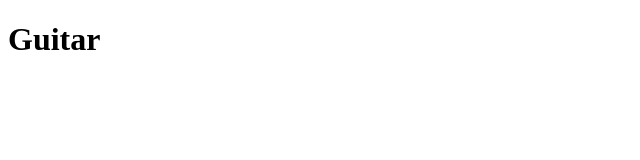
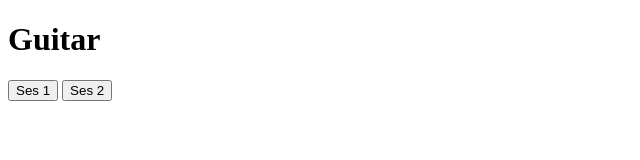
Before and after one commit to batuhan6/music, a plain HTML site: page index.html in a window 1280 px wide. Shown: the whole page, without its empty margins (0-640 px from the left). Drawn offline with Linux system fonts and the light colour scheme.

Commit message:
Update index.html
voice buttons added

```diff
--- a/index.html
+++ b/index.html
@@ -7,5 +7,8 @@
 </head>
 <body>
     <h1>Guitar</h1>
+    <button onclick="playAudio('ses1.mp3')">Ses 1</button>
+    <button onclick="playAudio('ses2.mp3')">Ses 2</button>
+
 </body>
 </html>
```
